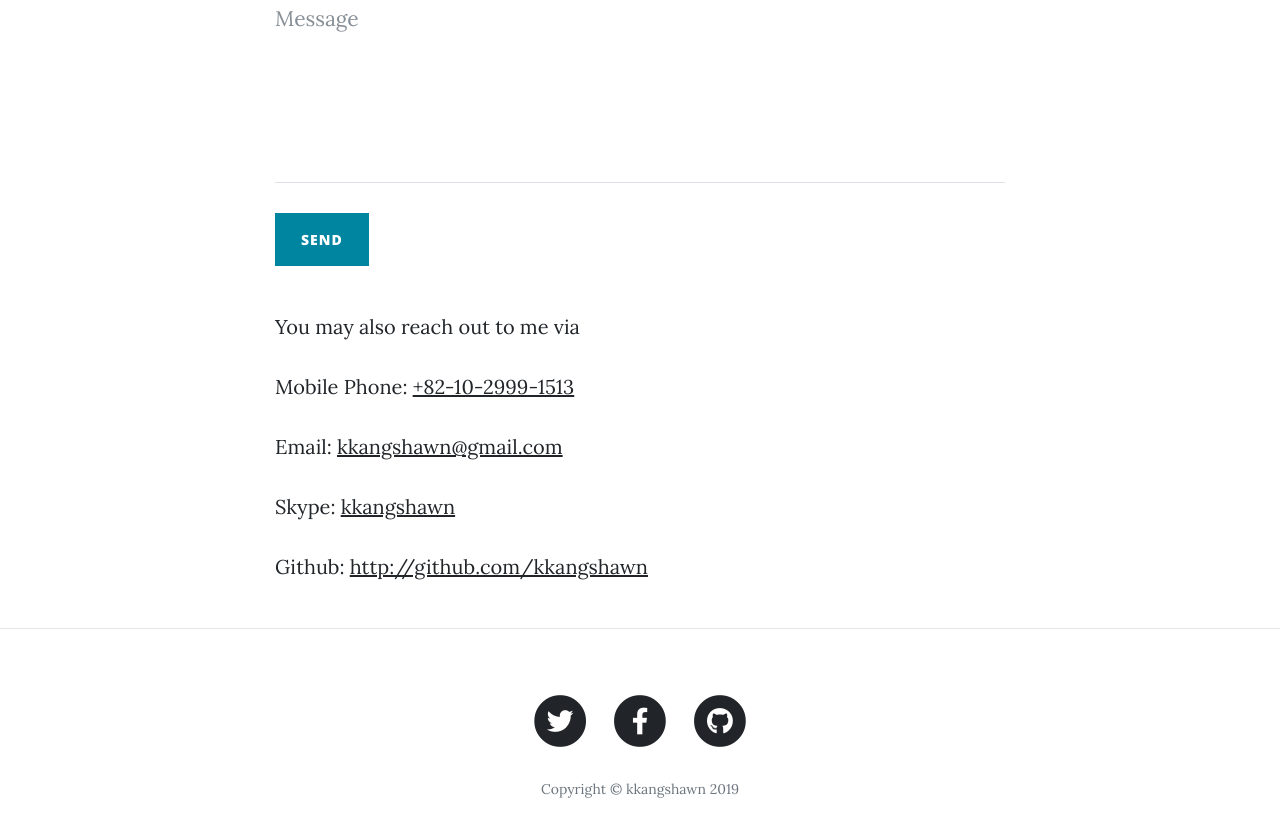
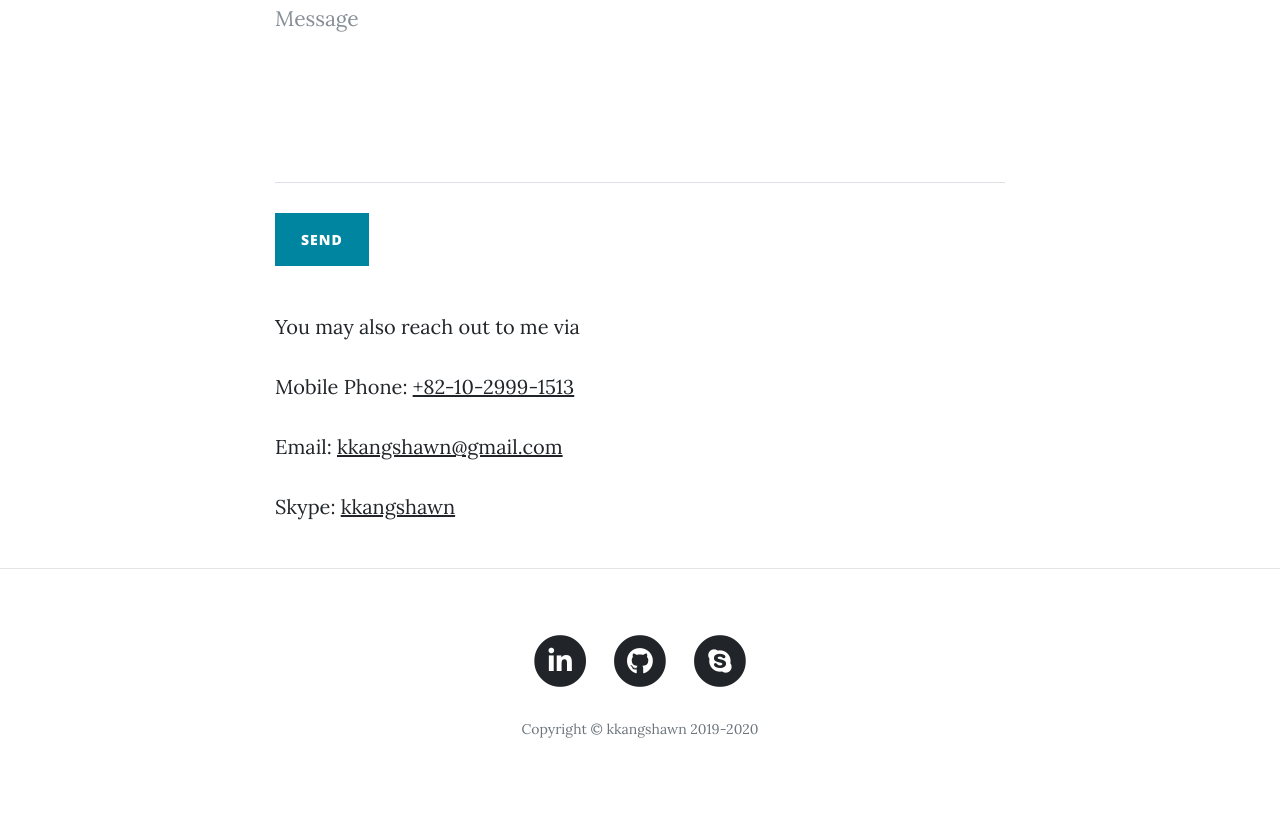
Before and after one commit to kkangshawn/kkangshawn.github.io, a website: page contact.html in a window 1280 px wide. Shown: the part 989-1826 px from the top of the page. After the commit the page ends 1794 px from the top, so only its background shows below. Drawn offline with nearby package versions, Linux system fonts and the light colour scheme.

Commit message:
update copyright and circle shaped links

```diff
--- a/contact.html
+++ b/contact.html
@@ -116,7 +116,6 @@
         <p class="lead">Mobile Phone: <a href="tel:+82-10-2999-1513">+82-10-2999-1513</a></p>
         <p class="lead">Email: <a href="mailto:kkangshawn@gmail.com">kkangshawn@gmail.com</a></p>
         <p class="lead">Skype: <a href="skype:kkangshawn?call">kkangshawn</a></p>
-        <p class="lead">Github: <a href="http://github.com/kkangshawn" target="_blank">http://github.com/kkangshawn</a></p>
       </div>
     </div>
   </div>
@@ -130,31 +129,31 @@
         <div class="col-lg-8 col-md-10 mx-auto">
           <ul class="list-inline text-center">
             <li class="list-inline-item">
-              <a href="#">
+              <a href="https://www.linkedin.com/in/siwon-kang-67931a60/" target="_blank">
                 <span class="fa-stack fa-lg">
                   <i class="fas fa-circle fa-stack-2x"></i>
-                  <i class="fab fa-twitter fa-stack-1x fa-inverse"></i>
+                  <i class="fab fa-linkedin-in fa-stack-1x fa-inverse"></i>
                 </span>
               </a>
             </li>
             <li class="list-inline-item">
-              <a href="#">
-                <span class="fa-stack fa-lg">
-                  <i class="fas fa-circle fa-stack-2x"></i>
-                  <i class="fab fa-facebook-f fa-stack-1x fa-inverse"></i>
-                </span>
-              </a>
-            </li>
-            <li class="list-inline-item">
-              <a href="http://github.com/kkangshawn">
+              <a href="https://github.com/kkangshawn" target="_blank">
                 <span class="fa-stack fa-lg">
                   <i class="fas fa-circle fa-stack-2x"></i>
                   <i class="fab fa-github fa-stack-1x fa-inverse"></i>
                 </span>
               </a>
             </li>
+            <li class="list-inline-item">
+              <a href="skype:kkangshawn?call" target="_blank">
+                <span class="fa-stack fa-lg">
+                  <i class="fas fa-circle fa-stack-2x"></i>
+                  <i class="fab fa-skype fa-stack-1x fa-inverse"></i>
+                </span>
+              </a>
+            </li>
           </ul>
-          <p class="copyright text-muted">Copyright &copy; kkangshawn 2019</p>
+          <p class="copyright text-muted">Copyright &copy; kkangshawn 2019-2020</p>
         </div>
       </div>
     </div>
```
Also changed, not shown: about.html (+12 -12 lines), blog.html (+12 -12 lines), main.html (+1 -1 lines).
